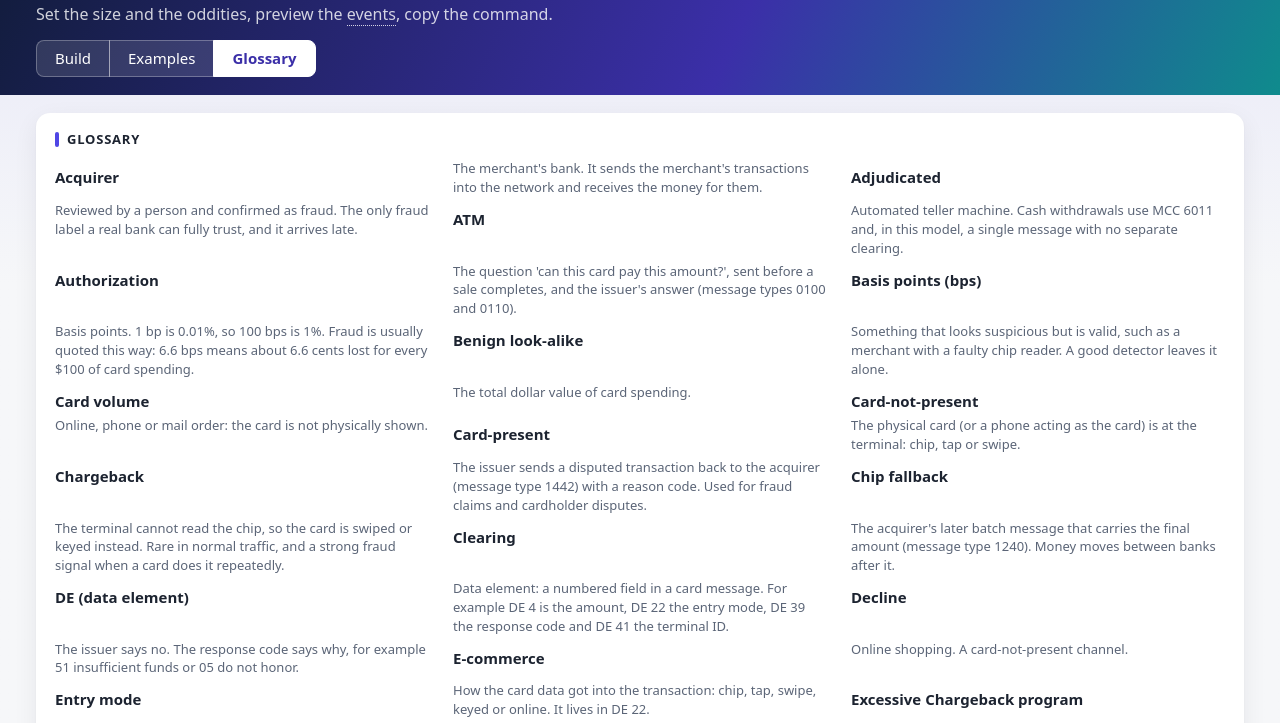
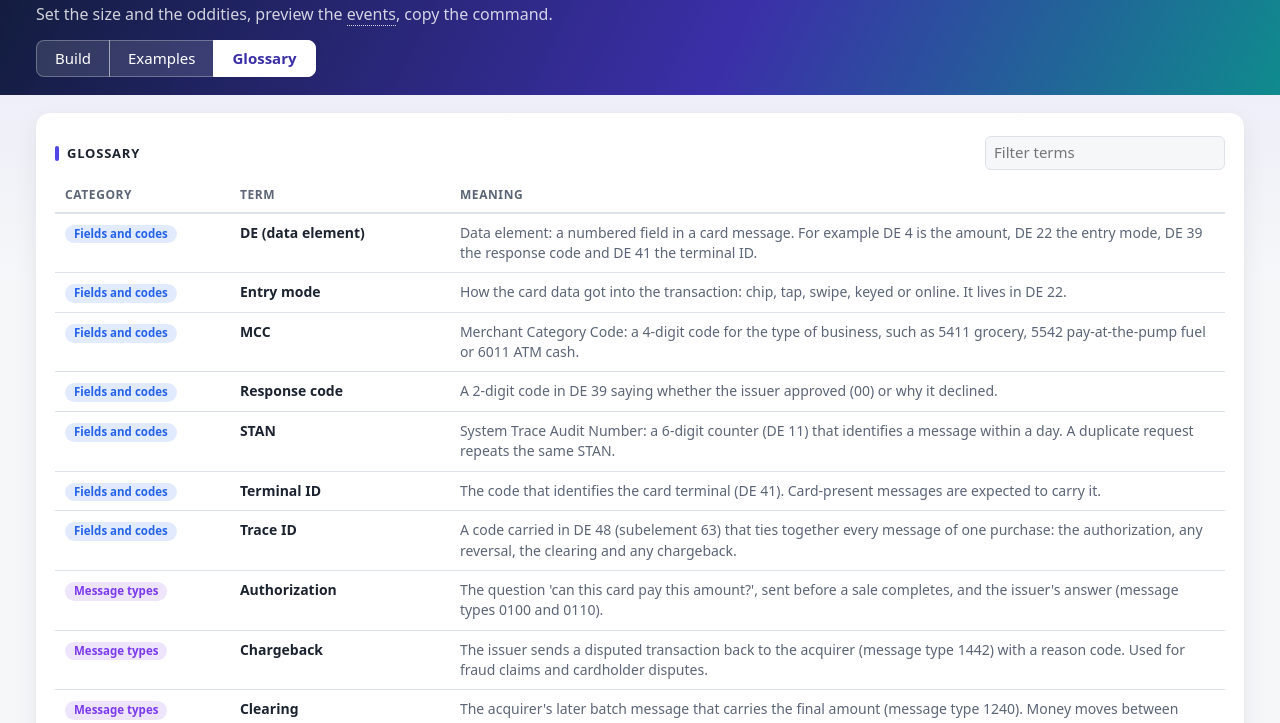
Before and after one commit to krisrchesney/transaction-forge, a plain HTML site: page docs/index.html in a window 1280 px wide. Both pictures are taken after a click on the button "Glossary". Shown: the part 77-800 px from the top of the page. Drawn offline with Linux system fonts and the light colour scheme.

Commit message:
Page: glossary as a filterable table grouped by category; drop brand-specific program name
Co-Authored-By: Claude Sonnet 5.5 <noreply@anthropic.com>

```diff
--- a/docs/index.html
+++ b/docs/index.html
@@ -170,6 +170,16 @@ pre { border-radius: 10px; }
 .pvcase h3 { font-size: 13px; letter-spacing: .04em; text-transform: uppercase; color: var(--muted); }
 .keybox { border-radius: 10px; border-style: solid; border-left: 4px solid var(--accent2); }
 .chips button[aria-pressed=true] { box-shadow: 0 2px 8px color-mix(in srgb, var(--accent) 40%, transparent); }
+#glossary-list { display: table-row-group; }
+.gloss { width: 100%; border-collapse: collapse; font-size: 14px; }
+.gloss th { text-align: left; font-size: 12px; text-transform: uppercase; letter-spacing: .05em; color: var(--muted); padding: 8px 10px; border-bottom: 2px solid var(--line); position: sticky; top: 0; background: var(--panel); }
+.gloss td { padding: 9px 10px; border-bottom: 1px solid var(--line); vertical-align: top; }
+.gloss tbody tr:hover { background: color-mix(in srgb, var(--accent) 6%, transparent); }
+.gloss td:nth-child(1) { width: 170px; } .gloss td:nth-child(2) { width: 220px; font-weight: 600; } .gloss td:nth-child(3) { color: var(--muted); }
+.cat { display: inline-block; font-size: 11.5px; font-weight: 600; padding: 1px 9px; border-radius: 999px; white-space: nowrap; background: color-mix(in srgb, currentColor 13%, transparent); }
+.cat.c0 { color: #2563eb; } .cat.c1 { color: #7c3aed; } .cat.c2 { color: #0d9488; } .cat.c3 { color: #d97706; }
+.cat.c4 { color: #dc2626; } .cat.c5 { color: #db2777; } .cat.c6 { color: #4f46e5; } .cat.c7 { color: #64748b; }
+@media (max-width: 700px) { .gloss td:nth-child(1), .gloss td:nth-child(2) { width: auto; white-space: normal; } }
 </style>
 </head>
 <body>
@@ -187,7 +197,10 @@ pre { border-radius: 10px; }
   </section>
 </div>
 <div class="wrap" id="tab-glossary" hidden>
-  <section class="card"><h2>Glossary</h2><dl id="glossary-list"></dl></section>
+  <section class="card">
+    <div class="bar2"><h2 class="grow" style="margin:0">Glossary</h2><input type="text" id="g-filter" placeholder="Filter terms" aria-label="Filter glossary" style="max-width:240px"></div>
+    <div class="tablewrap"><table class="gloss"><thead><tr><th>Category</th><th>Term</th><th>Meaning</th></tr></thead><tbody id="glossary-list"></tbody></table></div>
+  </section>
   <footer>
   <p><b>How to read the tags.</b> <span class="badge verified">Network rules</span> the number is stated in the card network's published processing rules, which this project cites. <span class="badge secondary">Secondary source</span> the number comes from a vendor, bank or trade source, not from the network's own rules; check the current primary document before quoting it. <span class="badge choice">Our choice</span> no public benchmark was found; the default is a modelling choice, picked so the data looks plausible. Figures change; these were gathered on 2026-11-04.</p>
   <p>Sources:
@@ -334,7 +347,7 @@ const TERMS = [
   ["Gratuity", "gratuit(?:y|ies)", "A tip added after the authorization, so the final amount can legitimately exceed what was authorized."],
   ["Mapping break", "mapping break", "A data-translation bug, often after a software release, that makes a field arrive with the wrong value."],
   ["Card volume", "card volume", "The total dollar value of card spending."],
-  ["Excessive Chargeback program", "Excessive Chargeback program", "A card network's monitoring program for merchants with too many chargebacks. Per a bank guide, one network's program starts at 100 or more chargebacks a month and a ratio of 1.5% or more."]
+  ["Chargeback monitoring program", "chargeback monitoring program|excessive-chargeback program", "A card network's monitoring program for merchants with too many chargebacks. Per a bank guide, one network's program starts at 100 or more chargebacks a month and a ratio of 1.5% or more."]
 ];
 const TERM_RES = TERMS.map(t => new RegExp("^(?:" + t[1] + ")$", "i"));
 const TERM_FIND = new RegExp("(?<![\\w.-])(?:" + TERMS.map(t => "(?:" + t[1] + ")").join("|") + ")(?![\\w-])", "gi");
@@ -393,12 +406,27 @@ function setupTooltip() {
   document.addEventListener("scroll", hide, true);
 }
 
+const CATEGORIES = ["Fields and codes", "Message types", "Parties", "Channels", "Responses and disputes", "Fraud and labels", "Measures", "Generator and rules"];
+const TERM_CATEGORY = {
+  "MCC": 0, "DE (data element)": 0, "STAN": 0, "Trace ID": 0, "Terminal ID": 0, "Entry mode": 0, "Response code": 0,
+  "Message": 1, "Transaction": 1, "Lifecycle": 1, "Authorization": 1, "Preauthorization": 1, "Clearing": 1, "Reversal": 1, "Refund": 1,
+  "Chargeback": 1, "Orphan clearing": 1, "Gratuity": 1,
+  "Issuer": 2, "Acquirer": 2,
+  "Card-present": 3, "Card-not-present": 3, "E-commerce": 3, "ATM": 3, "Pay-at-pump": 3, "Chip fallback": 3, "Offline chip": 3,
+  "Decline": 4, "Response code 91": 4, "Response code 59": 4, "Reason code 4837": 4, "Reason code 4853": 4, "Reason code 4834": 4,
+  "Adjudicated": 5, "Benign look-alike": 5, "Mapping break": 5,
+  "Basis points (bps)": 6, "Card volume": 6, "Latency": 6,
+  "Seed": 7, "Rulebook": 7, "Chargeback monitoring program": 7
+};
+
 function buildGlossary() {
-  const dl = document.getElementById("glossary-list");
-  [...TERMS].sort((a, b) => a[0].localeCompare(b[0])).forEach(t => {
-    const dt = document.createElement("dt"); dt.textContent = t[0];
-    const dd = document.createElement("dd"); dd.textContent = t[2];
-    dl.append(dt, dd);
+  const body = document.getElementById("glossary-list");
+  const rows = TERMS.map(t => ({name: t[0], cat: TERM_CATEGORY[t[0]] ?? 7, def: t[2]}))
+    .sort((x, y) => x.cat - y.cat || x.name.localeCompare(y.name));
+  rows.forEach(r => body.append(el("tr", {}, el("td", {}, el("span", {class: "cat c" + r.cat, text: CATEGORIES[r.cat]})), el("td", {text: r.name}), el("td", {text: r.def}))));
+  document.getElementById("g-filter").addEventListener("input", e => {
+    const q = e.target.value.trim().toLowerCase();
+    [...body.children].forEach(tr => { tr.hidden = q !== "" && !tr.textContent.toLowerCase().includes(q); });
   });
 }
 
```
